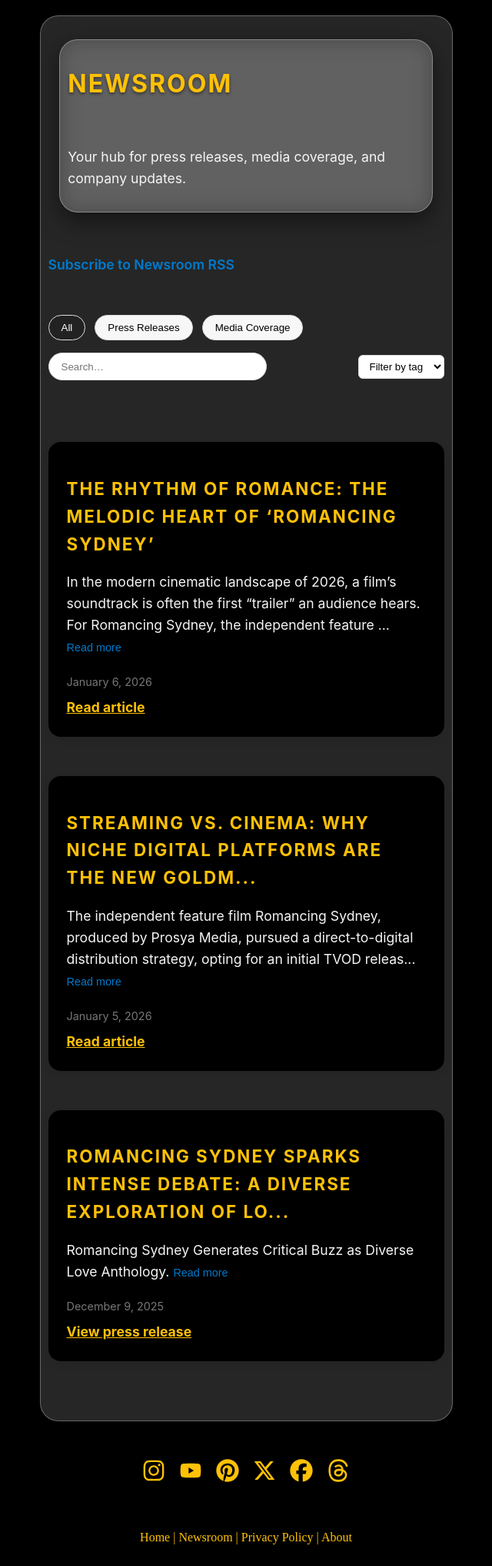
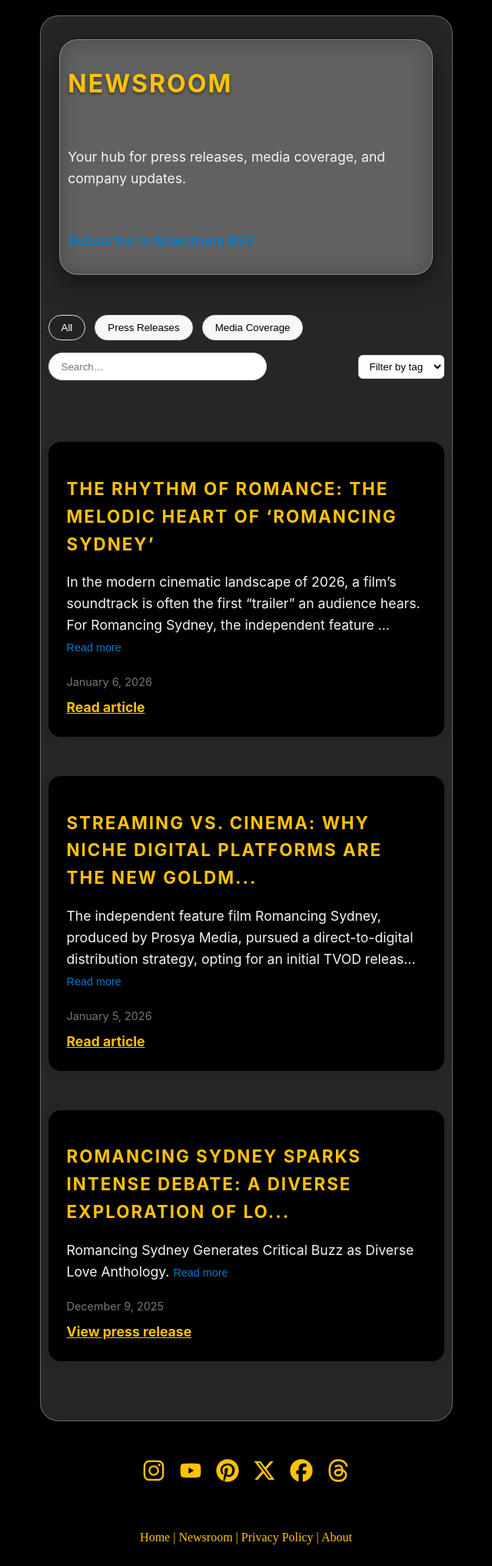
Before and after one commit to prosyamedia/website, a Jekyll site: the page built from newsroom.html, in a window 1280 px wide. Shown: the whole page at 77% size, without its empty margins (320-960 px from the left). Built offline with Jekyll 4.4.1, drawn with Linux system fonts in a browser that asks for light colours.

Commit message:
Improved UI in newsroom header

```diff
--- a/newsroom.html
+++ b/newsroom.html
@@ -23,11 +23,10 @@ pagination:
 <div class="link-container">
   <h1>Newsroom</h1>
   <p>Your hub for press releases, media coverage, and company updates.</p>
+  <p class="rss-subscribe">
+    <a href="/newsroom.xml">Subscribe to Newsroom RSS</a>
+  </p>
 </div>
-
-<p class="rss-subscribe">
-  <a href="/newsroom.xml">Subscribe to Newsroom RSS</a>
-</p>
 
 
 {% if featured_items.size > 0 %}
```
